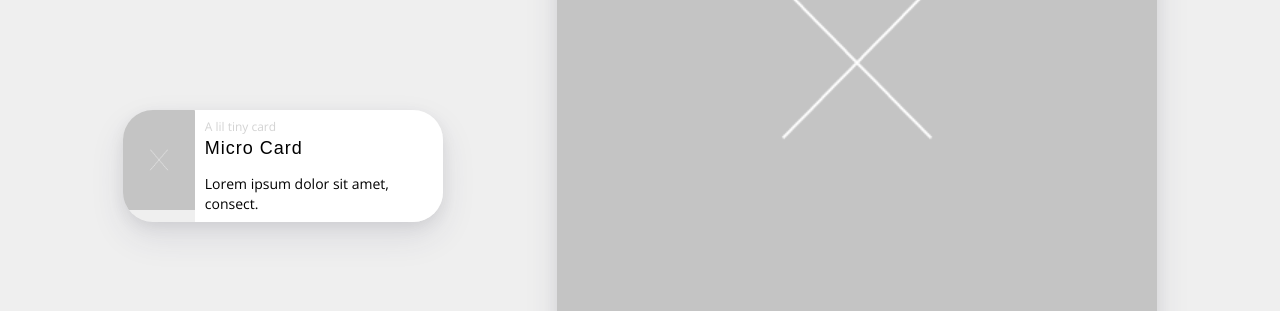
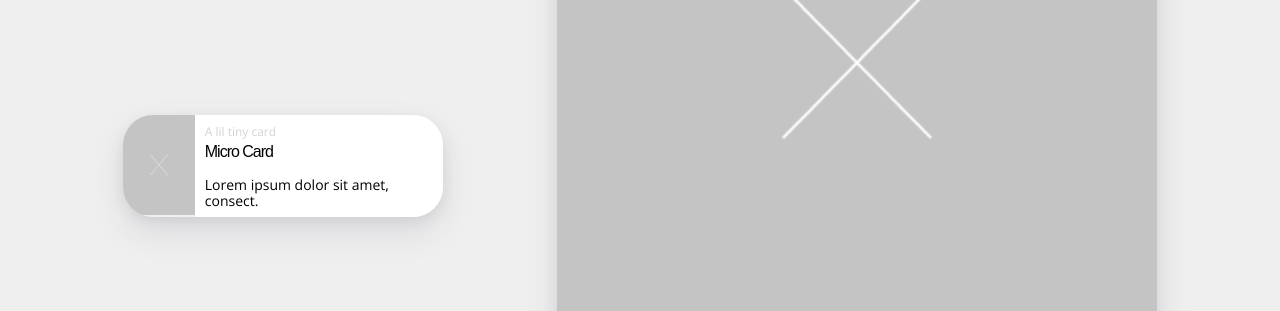
Before and after one commit to barnesy/ghost-ship, a Jekyll site: the page built from components.html, in a window 1280 px wide. Shown: the part 1071-1382 px from the top of the page. Built offline with Jekyll 4.4.1, drawn with Linux system fonts in a browser that asks for light colours.

Commit message:
Adjusts micro-card

```diff
--- a/_sass/card.scss
+++ b/_sass/card.scss
@@ -155,10 +155,11 @@
   .card--content {
     padding:0.8rem 1rem;
     width: 100%;
+    justify-content: center;
 
     p {
       font-size: 1.4rem;
-      line-height: 2rem;
+      line-height: 1.6rem;
     }
 
     .label {
@@ -168,10 +169,9 @@
     }
 
     .hed {
-      font-size: 1.8rem;
+      font-size: 1.6rem;
       color: black;
       font-family: sans-serif;
-      letter-spacing: 1px;
       margin: 0.2rem 0 0rem;
     }
   }
```
